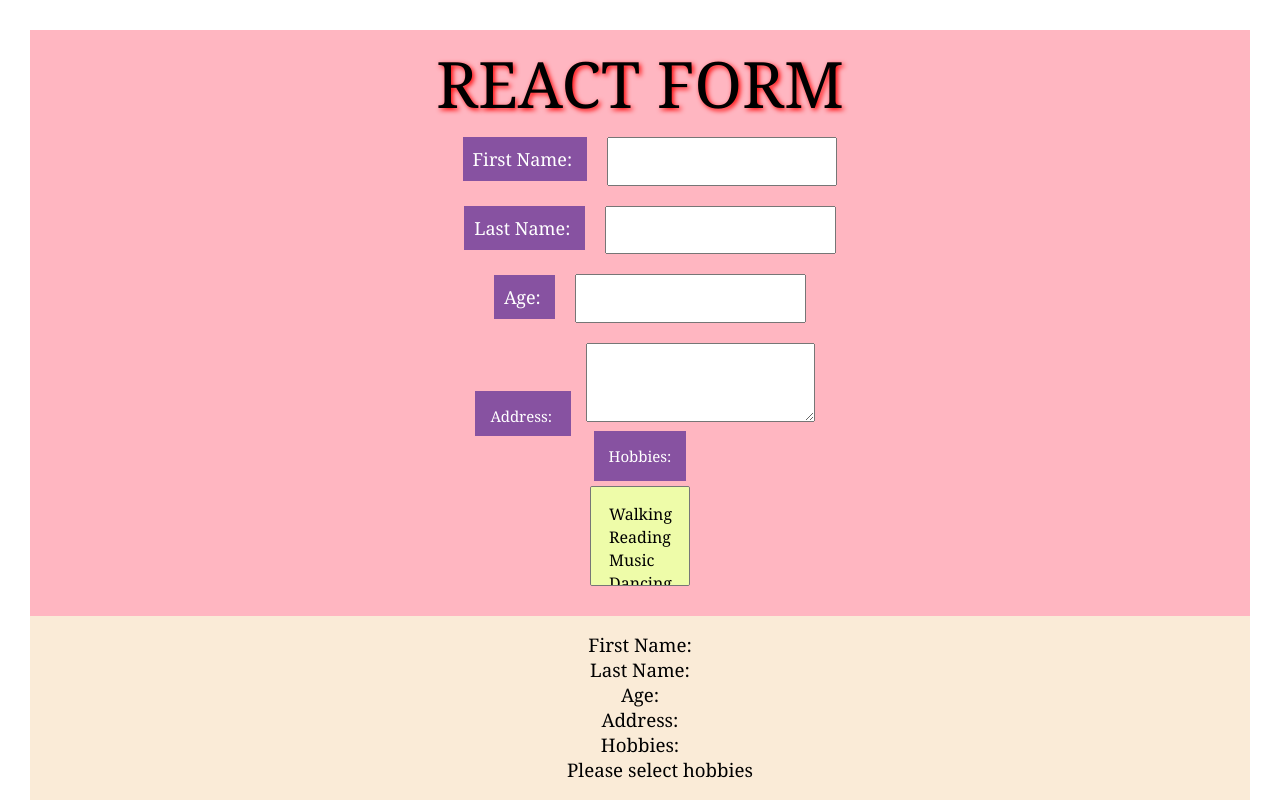
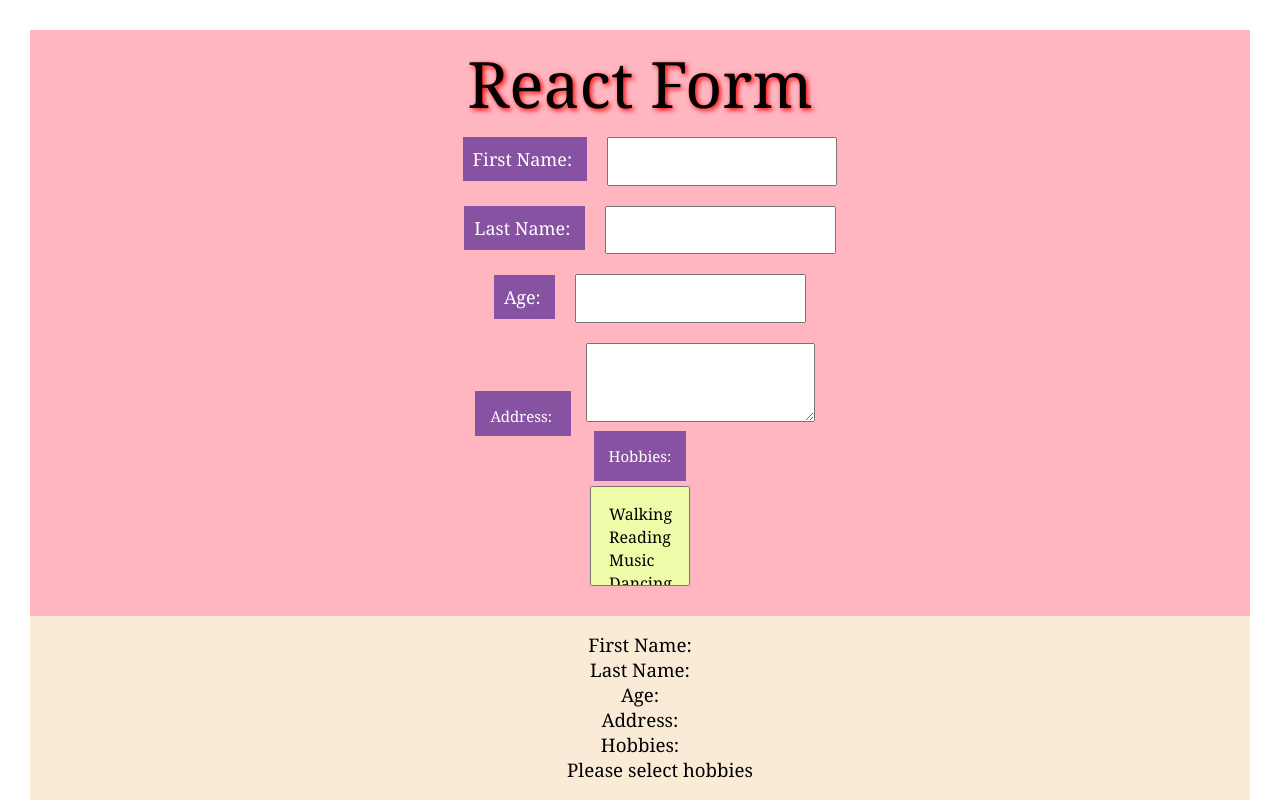
Before and after one commit to sselvapriyaa/react, a React (Create React App) app: page / in a window 1280 px wide. Shown: the top 800 px of the page. Built offline with nearby package versions, Linux system fonts and the light colour scheme.

Commit message:
modified ParentForm.js, ChildForm.js, mystyle.module.css

```diff
--- a/src/App.js
+++ b/src/App.js
@@ -9,7 +9,7 @@
 //import Demo from './component/Demo';
 ////import {BrowserRouter as Router, Route, Routes } from 'react-router-dom';
 //import LoginForm from './component/LoginForm';
-import Home from './component/Home';
+//import Home from './component/Home';
 //import Profile from './component/Profile';
 //import About from './component/About';
 //import Error from './component/Error';
--- a/src/component/mystyle.module.css
+++ b/src/component/mystyle.module.css
@@ -9,7 +9,6 @@ body{
     font-weight: 500;
   }
 .heading{
-    text-transform: uppercase;
     text-shadow: 2px 2px 5px red;
     font-size: 5vw;
     padding-bottom: 10px;
--- a/src/component/style.js
+++ b/src/component/style.js
@@ -6,7 +6,6 @@ const TodoComponent ={
     boxSizing: "border-box"
 }
 
-
 const Header ={
     padding: "10px 20px",
     textAlign: "center",
```
